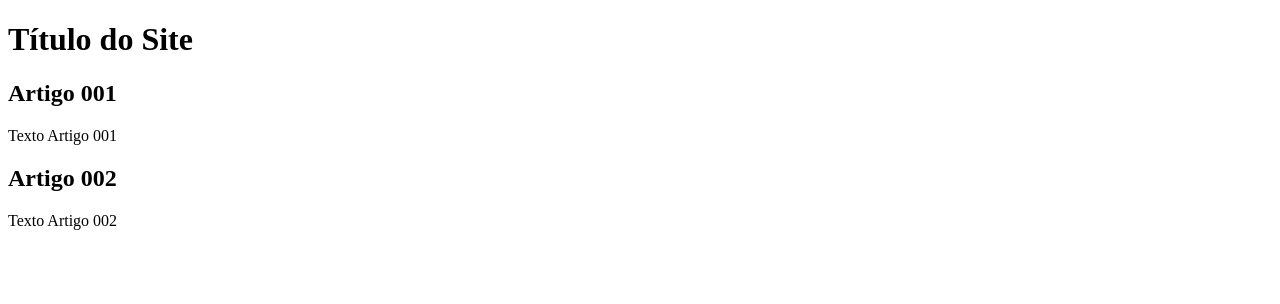
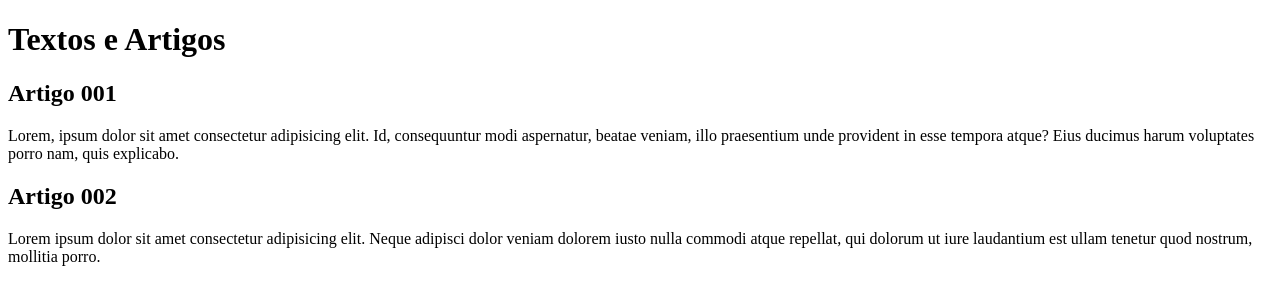
Before and after one commit to jonesayd/Projeto-site, a plain HTML site: page index.html in a window 1280 px wide. Drawn offline with Linux system fonts and the light colour scheme.

Commit message:
trabalhando no conteúdo

```diff
--- a/index.html
+++ b/index.html
@@ -9,15 +9,15 @@
 <body>
     <main>
         <header>
-            <h1>Título do Site</h1>
+            <h1>Textos e Artigos</h1>
         </header>
         <article>
             <h2>Artigo 001</h2>
-            <p>Texto Artigo 001</p>
+            <p>Lorem, ipsum dolor sit amet consectetur adipisicing elit. Id, consequuntur modi aspernatur, beatae veniam, illo praesentium unde provident in esse tempora atque? Eius ducimus harum voluptates porro nam, quis explicabo.</p>
         </article>
         <article>
             <h2>Artigo 002</h2>
-            <p>Texto Artigo 002</p>
+            <p>Lorem ipsum dolor sit amet consectetur adipisicing elit. Neque adipisci dolor veniam dolorem iusto nulla commodi atque repellat, qui dolorum ut iure laudantium est ullam tenetur quod nostrum, mollitia porro.</p>
         </article>
     </main>
 </body>
```
